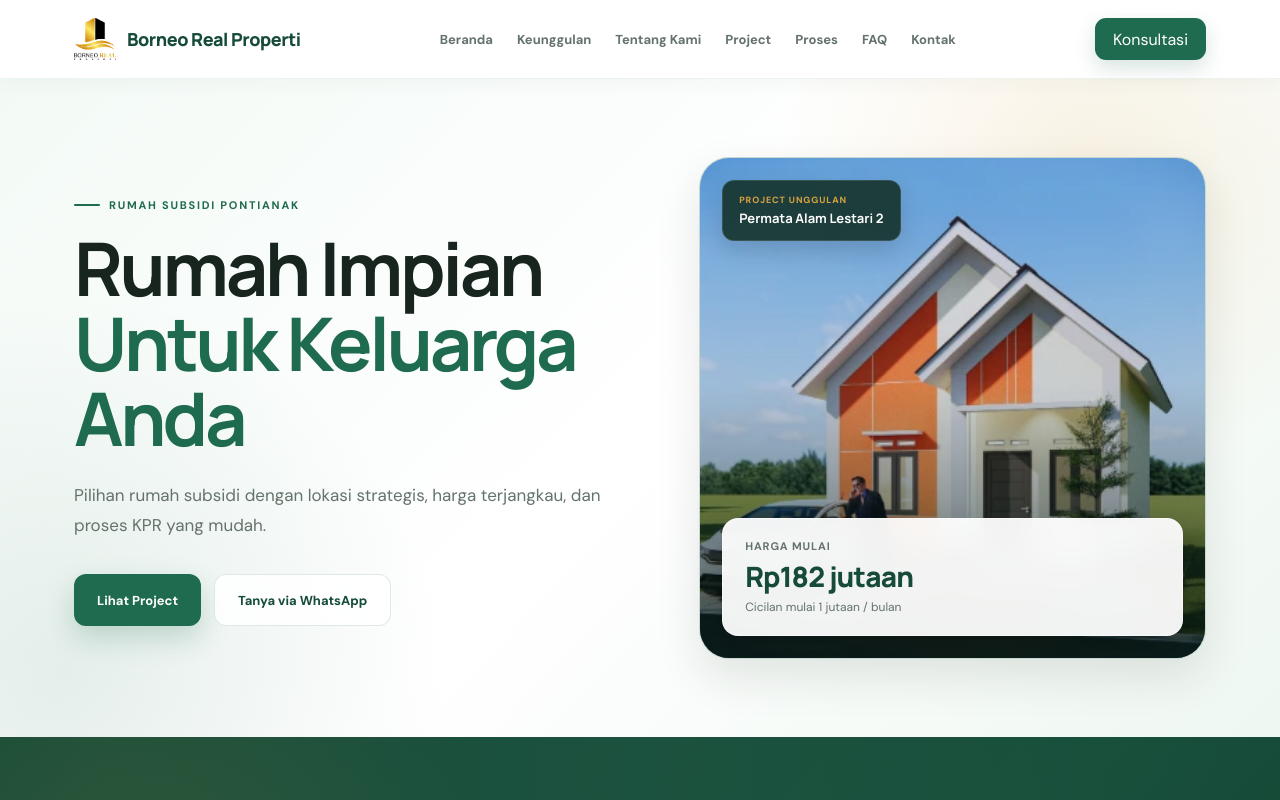
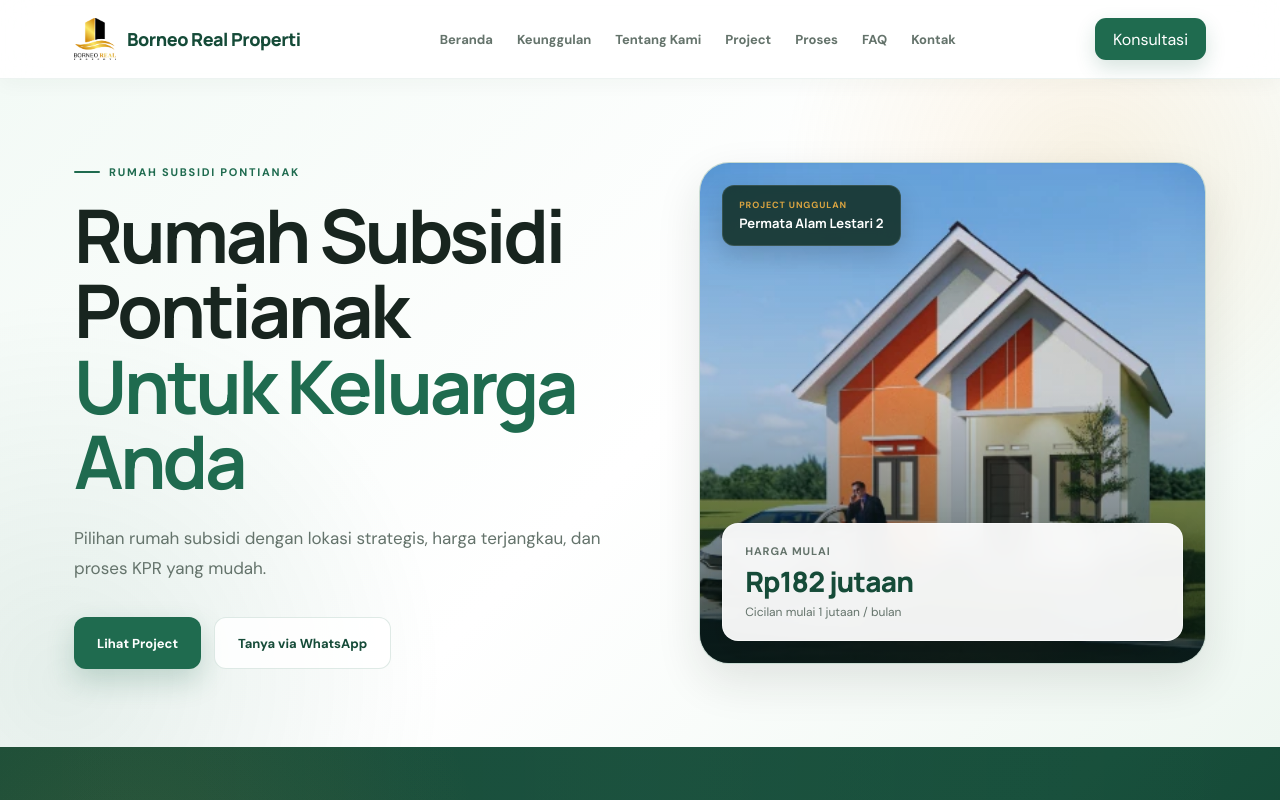
Before and after one commit to rickyanggara73059-cloud/Borneo-real, a React (Vite) app: page / in a window 1280 px wide. Shown: the top 800 px of the page. Built offline with nearby package versions, Linux system fonts and the light colour scheme.

Commit message:
Optimize homepage H1 for SEO

```diff
--- a/src/App.tsx
+++ b/src/App.tsx
@@ -76,10 +76,10 @@ const App: React.FC = () => {
               </span>
 
               <h1>
-                Rumah Impian
-                <br />
-                <span>Untuk Keluarga Anda</span>
-              </h1>
+  Rumah Subsidi Pontianak
+  <br />
+  <span>Untuk Keluarga Anda</span>
+</h1>
 
               <p>
                 Pilihan rumah subsidi dengan lokasi strategis,
```
